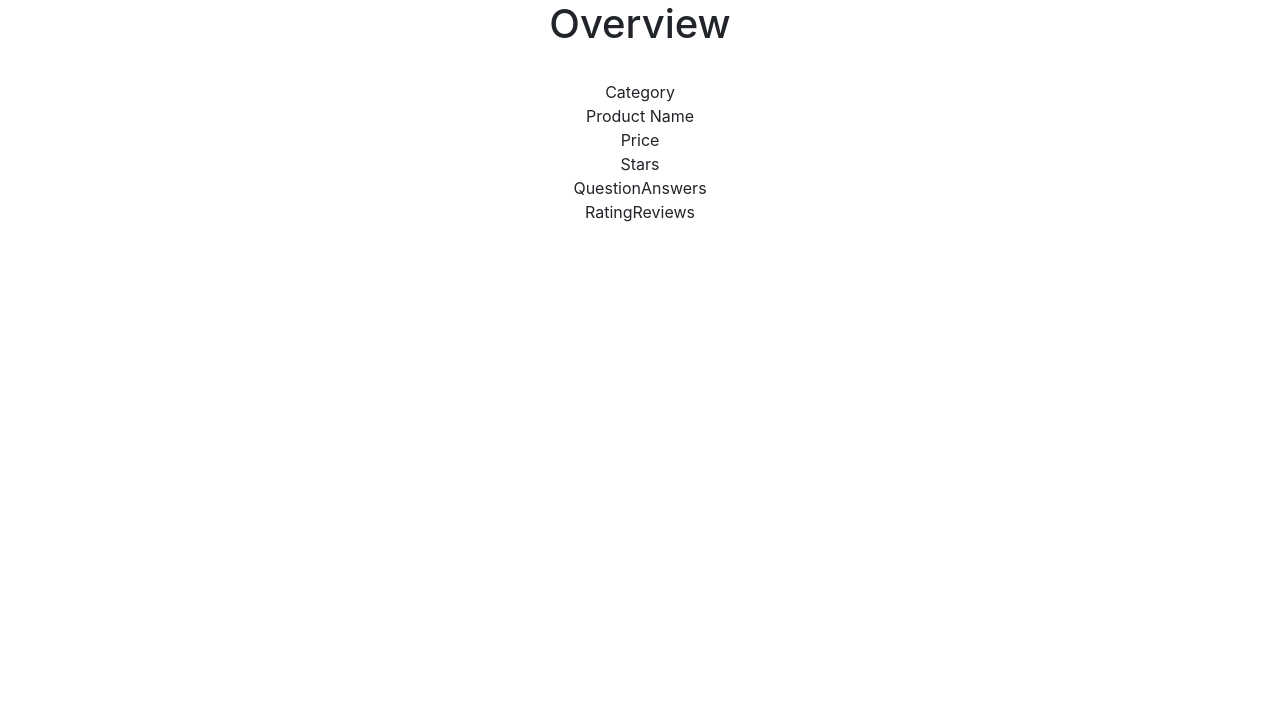
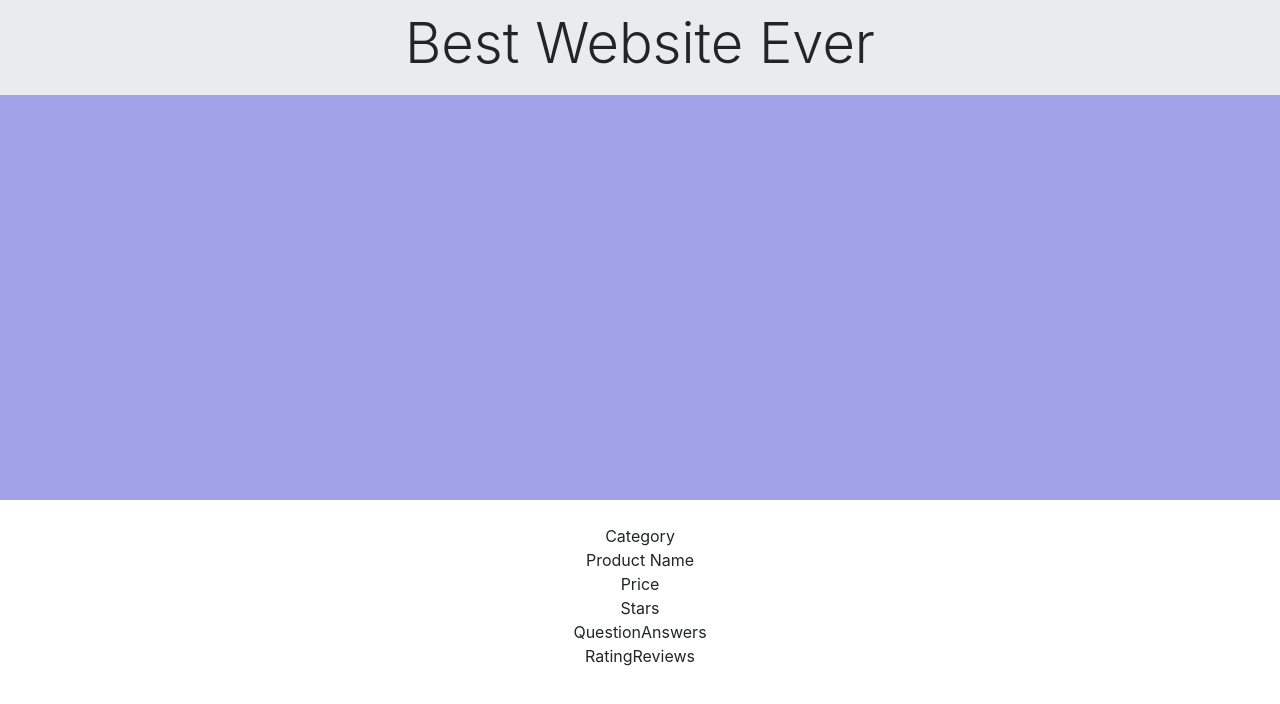
Before and after one commit to zluther89/Project-Greenfield, a React (Create React App) app: page / in a window 1280 px wide. Shown: the top 704 px of the page. Built offline with nearby package versions, Linux system fonts and the light colour scheme.

Commit message:
added banner

```diff
--- a/src/App.css
+++ b/src/App.css
@@ -3,6 +3,11 @@
 }
 
 .overview {
-  height: 200px;
-  background-color: blue;
+  height: 500px;
+  background-color: rgb(162, 162, 233);
 }
+
+.jumbotron {
+  padding-top: 10px !important;
+  padding-bottom: 10px !important;
+}
--- /dev/null
+++ b/src/components/Overview/Banner.jsx
@@ -0,0 +1,11 @@
+import React from "react";
+
+export default function Banner() {
+  return (
+    <div class="jumbotron jumbotron-fluid">
+      <div class="container">
+        <h1 class="display-4">Best Website Ever</h1>
+      </div>
+    </div>
+  );
+}
--- a/src/components/Overview/Overview.jsx
+++ b/src/components/Overview/Overview.jsx
@@ -1,4 +1,5 @@
 import React from "react";
+import Banner from "./Banner";
 
 export default class Overview extends React.Component {
   constructor(props) {
@@ -7,6 +8,10 @@ export default class Overview extends React.Component {
   }
 
   render() {
-    return <h1>Overview</h1>;
+    return (
+      <div className="overview">
+        <Banner />
+      </div>
+    );
   }
 }
```
